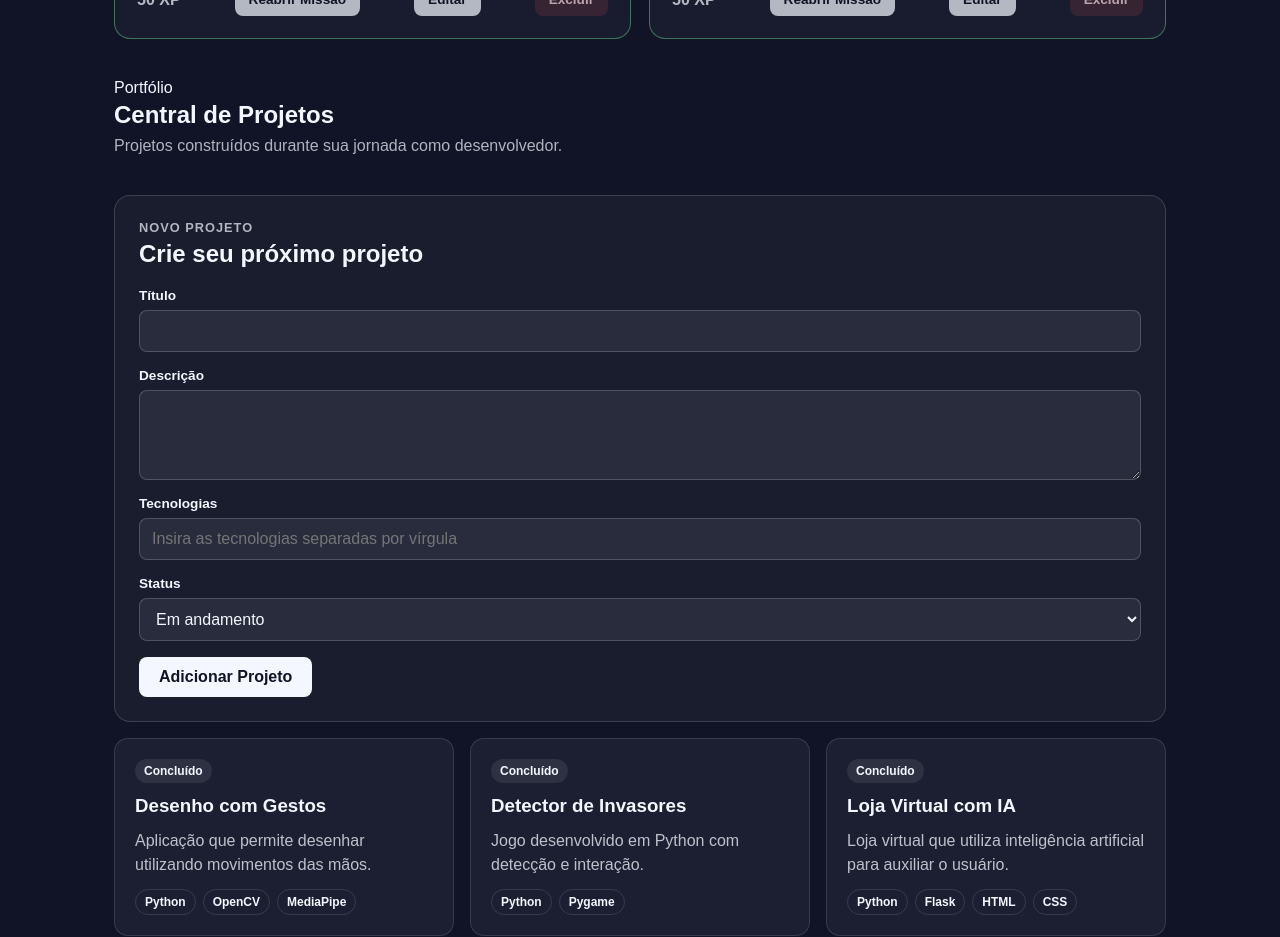
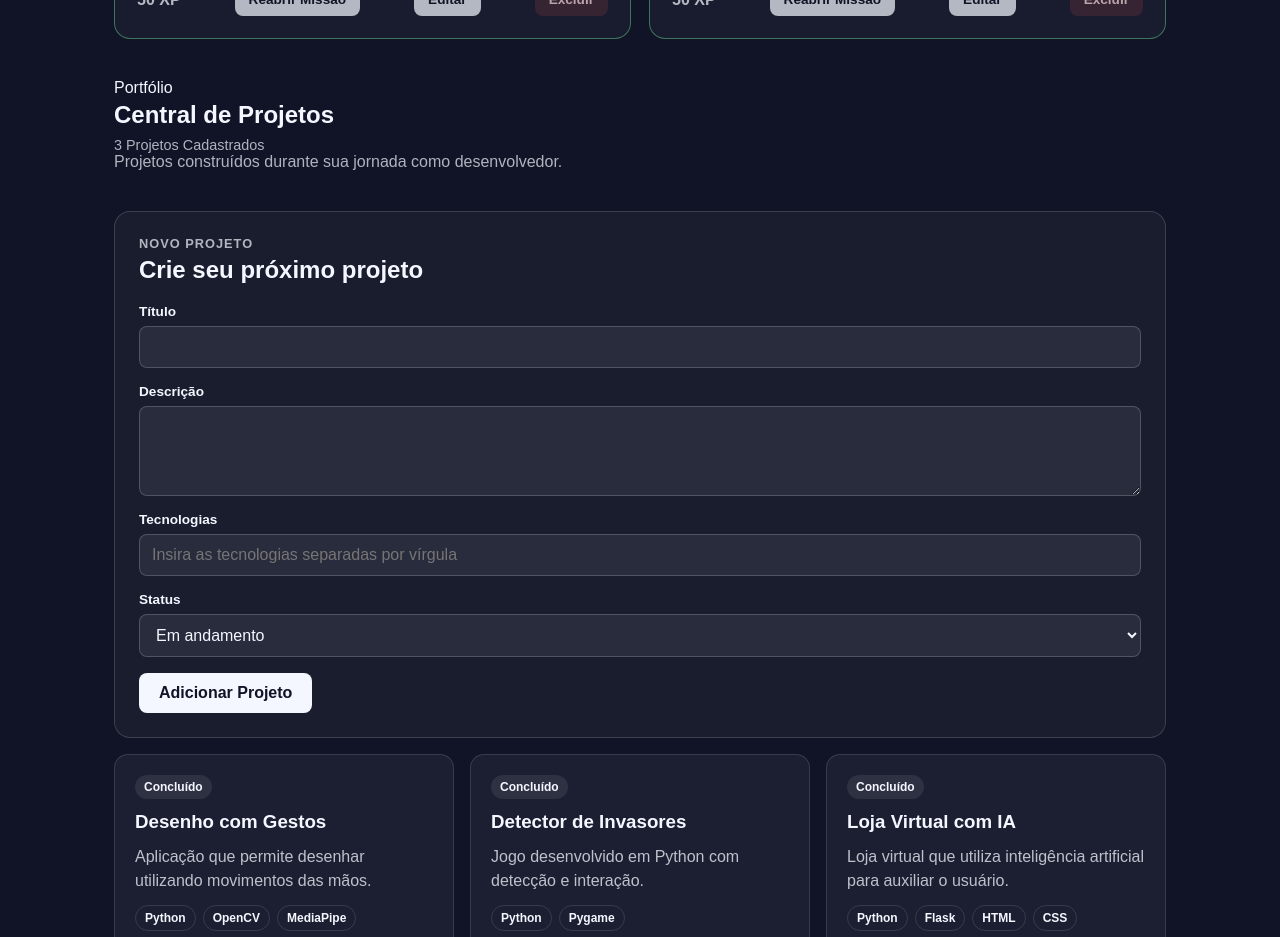
Before and after one commit to dejandrea/React-Quest, a React (Vite) app: page / in a window 1280 px wide. Shown: the part 2360-3297 px from the top of the page. Built offline with nearby package versions, Linux system fonts and the light colour scheme.

Commit message:
feat: mostra quantidade de projetos

```diff
--- a/src/App.css
+++ b/src/App.css
@@ -153,3 +153,9 @@
   grid-template-columns:repeat(auto-fit, minmax(240px, 1fr));
   gap: 16px;
 }
+
+.projects-count{
+  margin-top:8px;
+  font-size: 0.9rem;
+  opacity: 0.7;
+}
--- a/src/App.jsx
+++ b/src/App.jsx
@@ -175,7 +175,7 @@
     {
       id: 2,
       title: "Projetos",
-      value: 3,
+      value: projects.length,
       description: "Projetos Cadastrados",
     },
     {
@@ -296,6 +296,12 @@
 
               <h2>Central de Projetos</h2>
 
+              <p className="projects-count">
+                {projects.length}
+                {" "}
+                {projects.length === 1 ? "Projeto Cadastrado" : "Projetos Cadastrados"}
+              </p>
+
               <p>
                 Projetos construídos durante sua jornada como desenvolvedor.
               </p>
```
